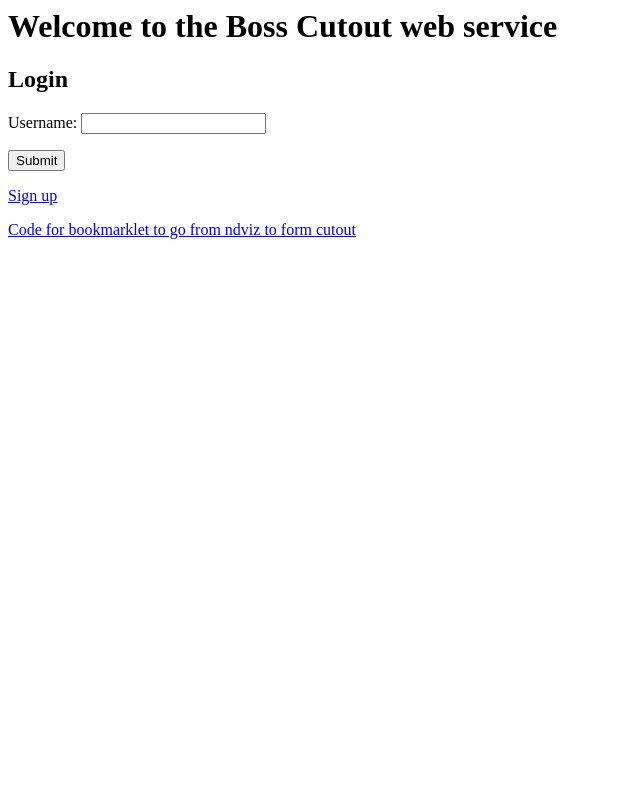
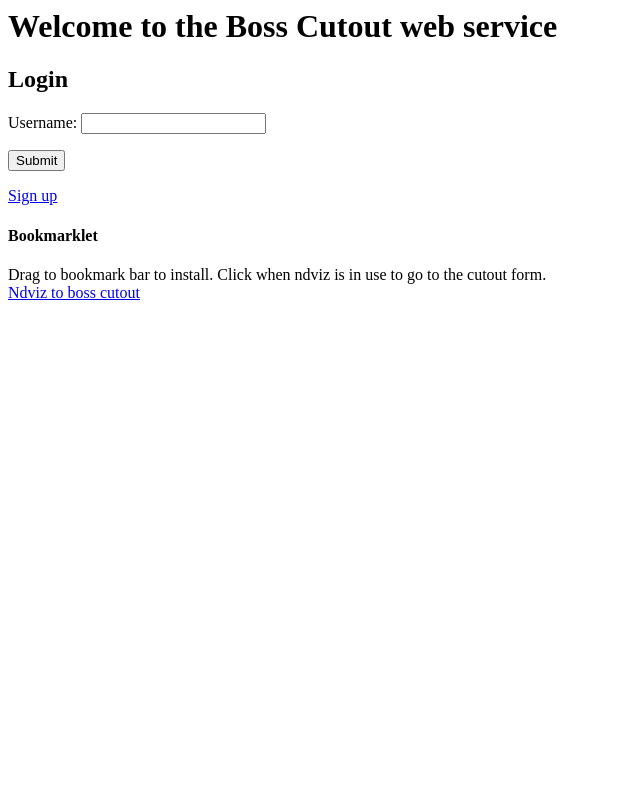
Before and after one commit to neurodata-nomads/ndwebtools, a Django app: page /synaptogram/login in a window 1280 px wide. Shown: the whole page, without its empty margins (0-640 px from the left). Run offline with Django 3.2, Linux system fonts and the light colour scheme; some libraries are stand-ins or nearby versions.

Commit message:
Bookmarklet install link

```diff
--- a/synaptogram/templates/synaptogram/bookmarklet_link.html
+++ b/synaptogram/templates/synaptogram/bookmarklet_link.html
@@ -1,2 +1,6 @@
-<p><a href="https://raw.githubusercontent.com/neurodata-dev/boss_web_viz/master/bookmarklet_sgram_from_ndviz">
-Code for bookmarklet to go from ndviz to form cutout</a>
+<h4>Bookmarklet</h4>
+Drag to bookmark bar to install. Click when ndviz is in use to go to the cutout form.
+<br>
+<a class="bml"
+href="javascript:(function(){window.open('http://ben-dev.neurodata.io:8080/synaptogram/sgram_from_ndviz?url='+encodeURIComponent(location.href))})();"
+>Ndviz to boss cutout</a>
--- a/synaptogram/templates/synaptogram/coll_list.html
+++ b/synaptogram/templates/synaptogram/coll_list.html
@@ -10,6 +10,6 @@
 {% endfor %}
 </ul>
 
-{% include 'synaptogram/logout_link.html' %}
+<p>{% include 'synaptogram/logout_link.html' %}
 
-{% include 'synaptogram/bookmarklet_link.html' %}
+<p>{% include 'synaptogram/bookmarklet_link.html' %}
--- a/synaptogram/templates/synaptogram/index.html
+++ b/synaptogram/templates/synaptogram/index.html
@@ -10,4 +10,4 @@
 
 <p><a href="{% url 'synaptogram:sign_up' %}">Sign up</a>
 
-{% include 'synaptogram/bookmarklet_link.html' %}
+<p>{% include 'synaptogram/bookmarklet_link.html' %}
```
Also changed, not shown: 1 other file.
